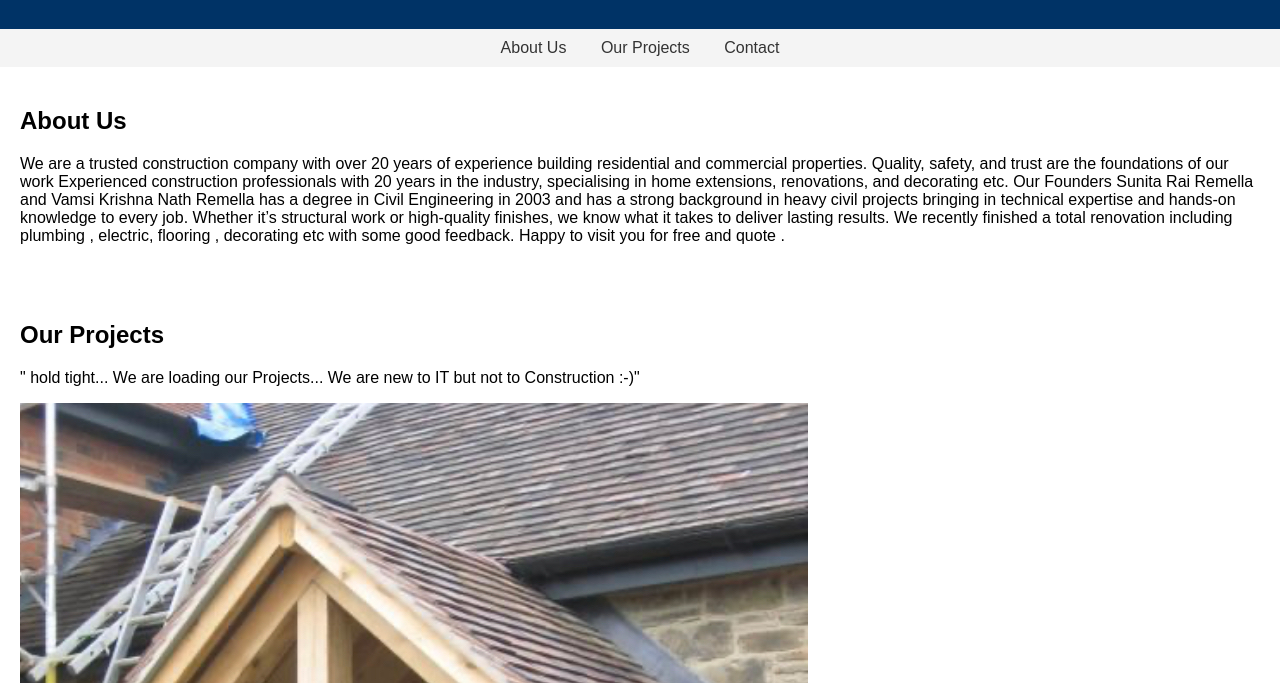
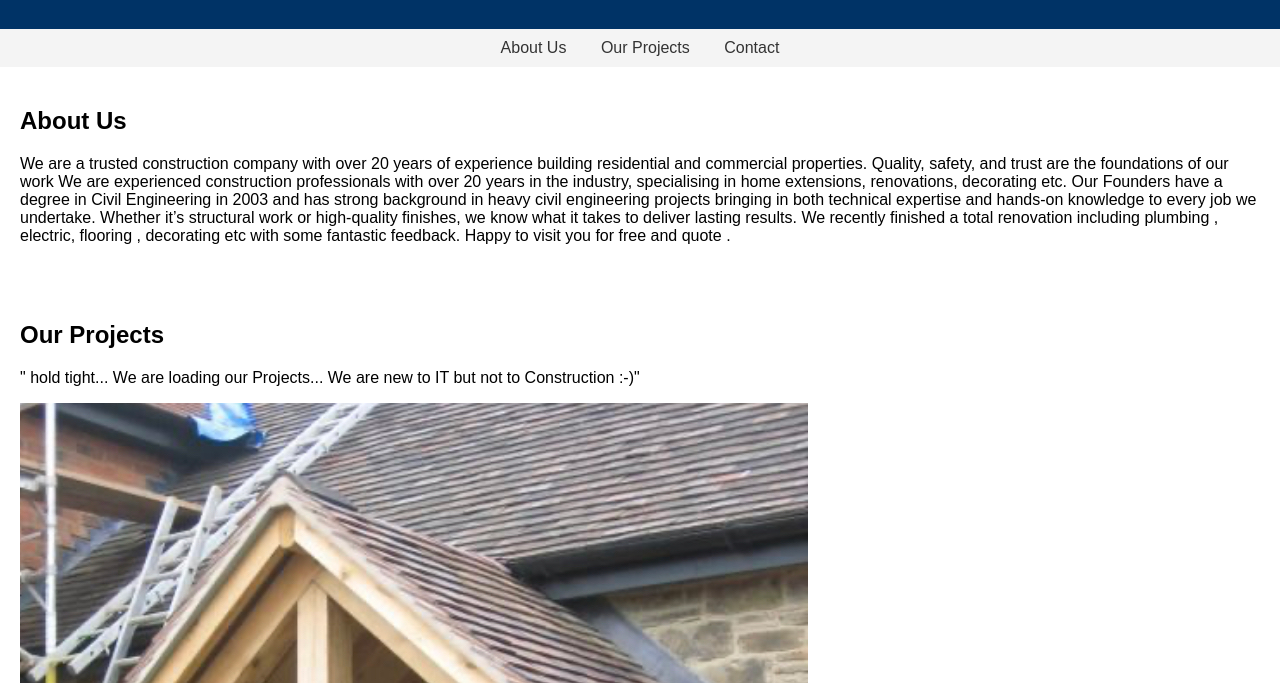
Before and after one commit to remellavs/remellavs, a plain HTML site: page index.html in a window 1280 px wide. Shown: the part 117-800 px from the top of the page. Drawn offline with Linux system fonts and the light colour scheme.

Commit message:
Update index.html

```diff
--- a/index.html
+++ b/index.html
@@ -66,12 +66,13 @@ We are a trusted construction company with over 20 years of experience building
 Quality, safety, and trust are the foundations of our work
 
 
-Experienced construction professionals with 20 years in the industry, specialising in home extensions, renovations, and decorating etc.
-Our Founders Sunita Rai Remella and Vamsi Krishna Nath Remella has a degree in Civil Engineering in 2003 and has a strong background in heavy civil projects bringing in technical expertise and hands-on knowledge to every job.
+We are experienced construction professionals with over 20 years in the industry, specialising in home extensions, renovations, decorating etc.
+Our Founders have a degree in Civil Engineering in 2003 and has strong background in heavy civil engineering projects bringing in both
+technical expertise and hands-on knowledge to every job we undertake.
 
 Whether it’s structural work or high-quality finishes, we know what it takes to deliver lasting results.
 
-We recently finished a total renovation including plumbing , electric, flooring , decorating etc with some good feedback.
+We recently finished a total renovation including plumbing , electric, flooring , decorating etc with some fantastic feedback.
 
 Happy to visit you for free and quote
 
```
